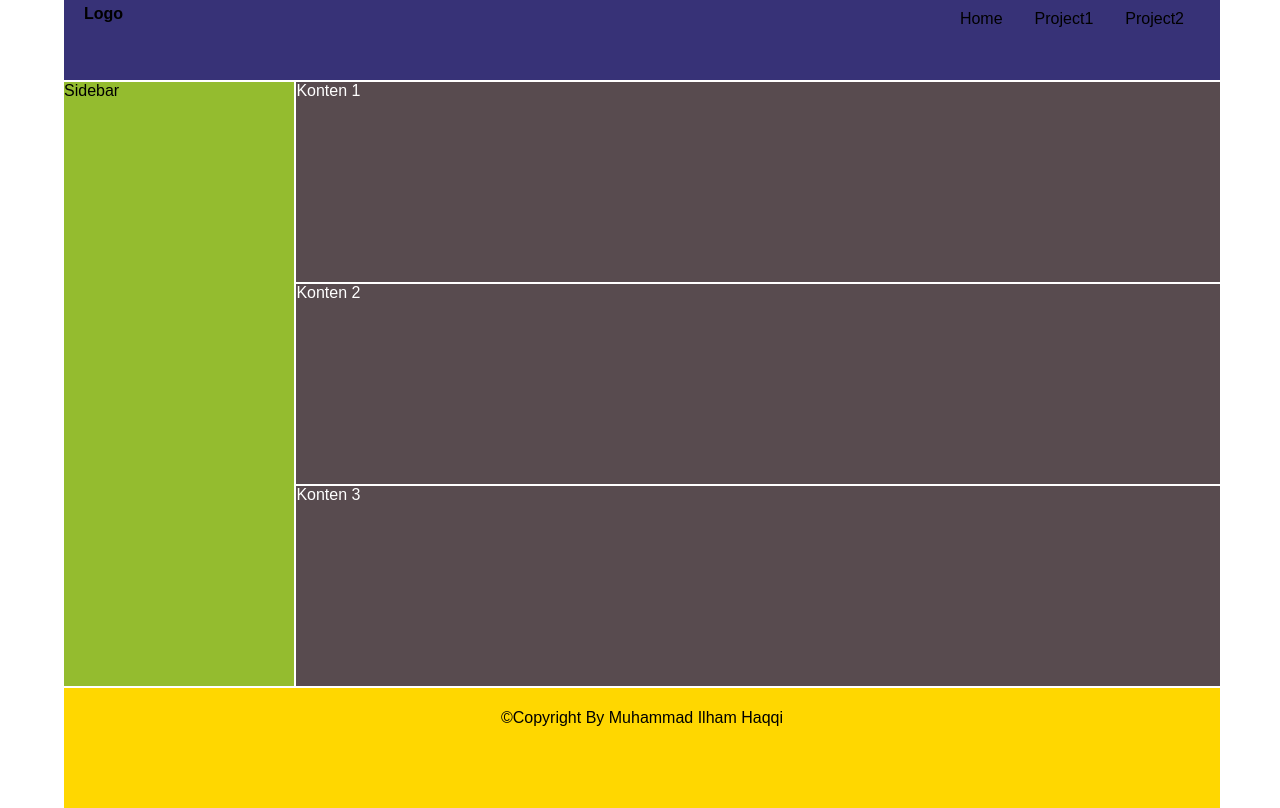
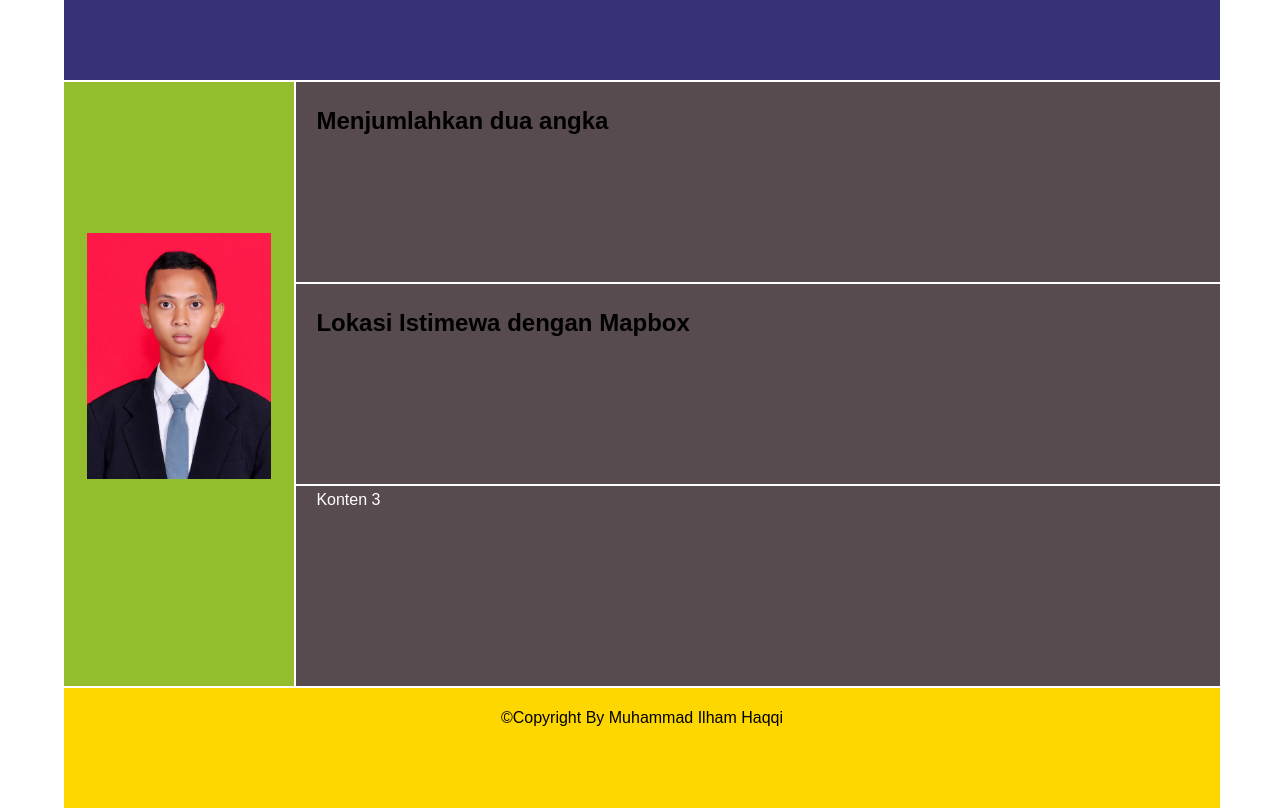
Before and after one commit to haqqer/google-mws, a plain HTML site: page week3/public/index.html in a window 1280 px wide. Drawn offline with Linux system fonts and the light colour scheme.

Commit message:
fixing week3

```diff
--- a/week3/public/index.html
+++ b/week3/public/index.html
@@ -11,17 +11,22 @@
     <div class="container">
         <div class="menu">
             <nav>
-                <a href="#" class="nav-logo"><b>Logo</b></a>
-               <ul class="nav-menu">
-                   <li><a href="index.html">Home</a></li>
-                   <li><a href="project1/add2numbers.html">Project1</a></li>
-                   <li><a href="project2/index.html">Project2</a></li>
-               </ul>
+               <h2></h2>
             </nav>
         </div>
-        <div class="sidebar">Sidebar</div>
-        <div class="konten1">Konten 1</div>
-        <div class="konten2">Konten 2</div>
+        <div class="sidebar">
+            <div>
+                <img src="images/profile.jpg" alt="" class="responsive-img">
+            </div>
+        </div>
+        <div class="konten1">
+            <a href="project1/add2numbers.html"><h2>Menjumlahkan
+                    dua angka</h2></a>
+        </div>
+        <div class="konten2">
+            <a href="project2/index.html"><h2>Lokasi Istimewa
+                    dengan Mapbox</h2></a>
+        </div>
         <div class="konten3">Konten 3</div>
         <div class="footer">
             <center><p>&copy;Copyright By Muhammad Ilham Haqqi</p></center>
--- a/week3/public/main.css
+++ b/week3/public/main.css
@@ -48,12 +48,29 @@ nav {
 .sidebar {
     grid-row: 2/5;
     background-color: rgb(148, 188, 47);
+    width: 100%;
+    box-sizing: border-box;
+    position: relative;
+    padding: 0 20px;
+}
+.sidebar > div {
+    position: absolute;
+    top: 25%;
+    left: 10%;
+    right: 10%;
+    bottom: 25%;
+}
+.responsive-img {
+    max-width: 100%;
+    height: auto;
 }
 
 .konten1, .konten2, .konten3 {
     grid-column: 2/4;
     color: white;
     background-color: #584b4f;
+    box-sizing: border-box;
+    padding: 5px 20px;
 }
 
 .footer {
```
